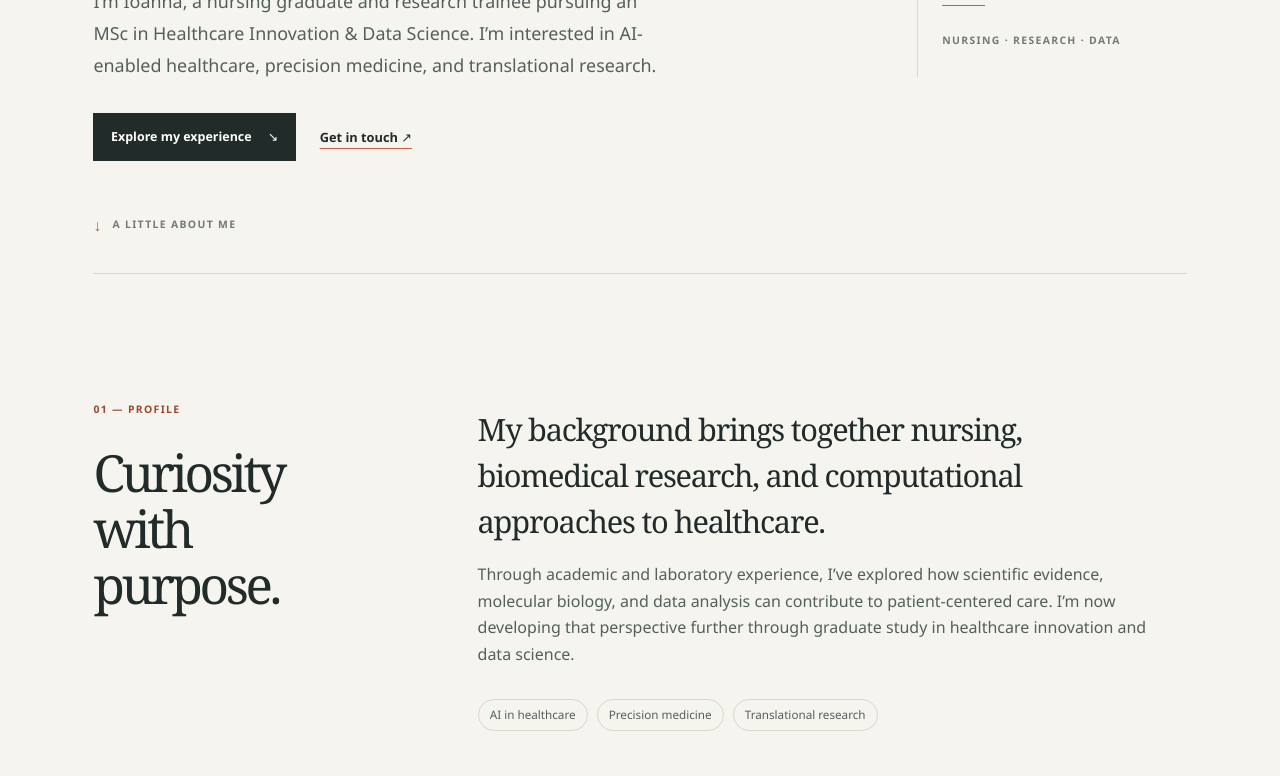
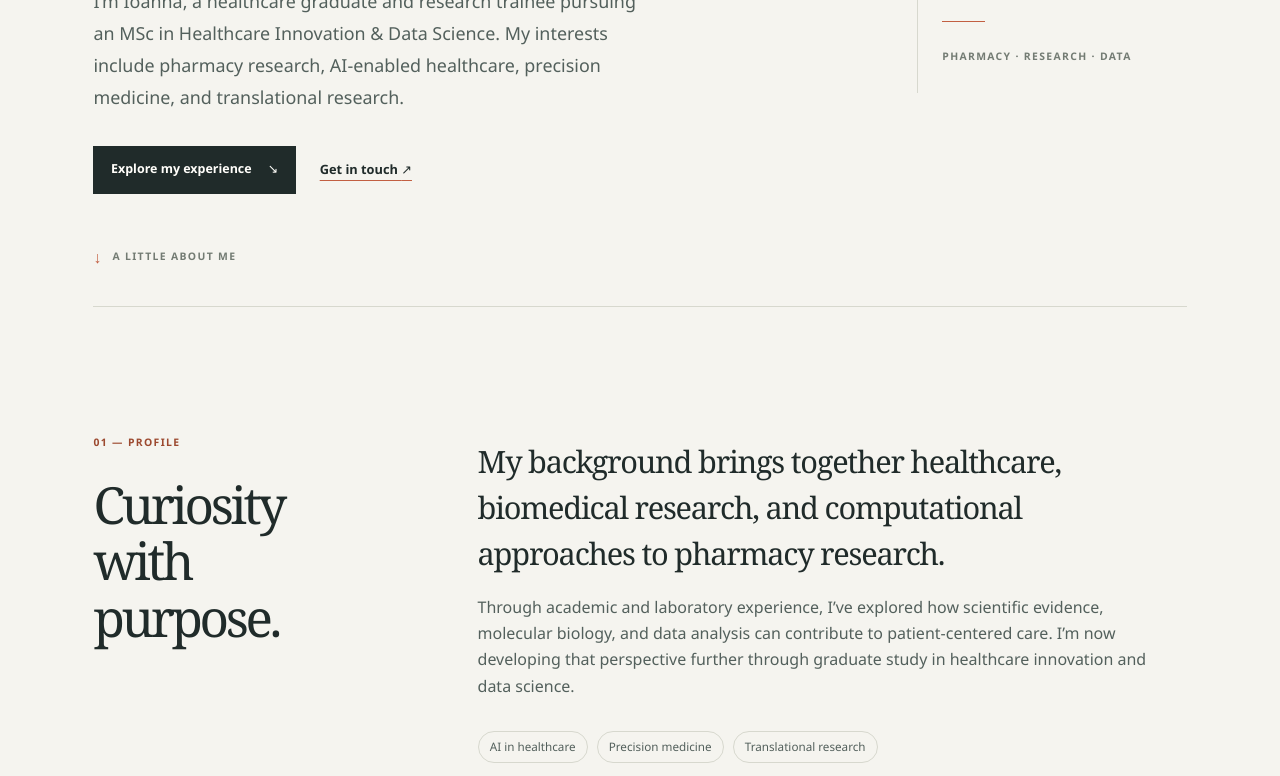
Before and after one commit to imouchlidi/Mouchlidi_Ioanna, a plain HTML site: page site/index.html in a window 1280 px wide. Shown: the part 521-1297 px from the top of the page. Drawn offline with Linux system fonts and the light colour scheme.

Commit message:
Update pharmacy-focused profile wording
Co-authored-by: Copilot <223556219+Copilot@users.noreply.github.com>

```diff
--- a/site/index.html
+++ b/site/index.html
@@ -5,7 +5,7 @@
     <meta name="viewport" content="width=device-width, initial-scale=1">
     <meta
       name="description"
-      content="Ioanna Mouchlidi — nursing graduate pursuing healthcare innovation and data science, with experience in molecular biology and computational pharmacology."
+      content="Ioanna Mouchlidi — healthcare graduate pursuing healthcare innovation and data science, with experience in molecular biology and computational pharmacology."
     >
     <meta name="theme-color" content="#f5f4ef">
     <title>Ioanna Mouchlidi | Healthcare &amp; Research</title>
@@ -33,9 +33,9 @@
           <p class="eyebrow"><span class="status-dot" aria-hidden="true"></span> Lyon, France</p>
           <h1 id="hero-title">Where healthcare meets <span>innovation.</span></h1>
           <p class="hero-intro">
-            I’m Ioanna, a nursing graduate and research trainee pursuing an MSc in
-            Healthcare Innovation &amp; Data Science. I’m interested in AI-enabled
-            healthcare, precision medicine, and translational research.
+            I’m Ioanna, a healthcare graduate and research trainee pursuing an MSc in
+            Healthcare Innovation &amp; Data Science. My interests include pharmacy
+            research, AI-enabled healthcare, precision medicine, and translational research.
           </p>
           <div class="hero-actions">
             <a class="button button-primary" href="#experience">Explore my experience <span aria-hidden="true">↘</span></a>
@@ -46,7 +46,7 @@
           <span class="note-index">01 / FOCUS</span>
           <p>Connecting clinical understanding with research and emerging health technologies.</p>
           <div class="note-rule" aria-hidden="true"></div>
-          <span class="note-caption">NURSING · RESEARCH · DATA</span>
+          <span class="note-caption">PHARMACY · RESEARCH · DATA</span>
         </aside>
         <a class="scroll-cue" href="#about"><span aria-hidden="true">↓</span> A LITTLE ABOUT ME</a>
       </section>
@@ -58,8 +58,8 @@
         </div>
         <div class="section-content about-content">
           <p class="lead">
-            My background brings together nursing, biomedical research, and
-            computational approaches to healthcare.
+            My background brings together healthcare, biomedical research, and
+            computational approaches to pharmacy research.
           </p>
           <p>
             Through academic and laboratory experience, I’ve explored how
```
